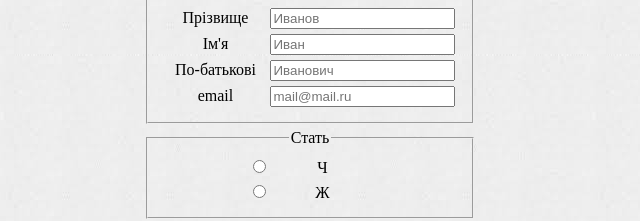
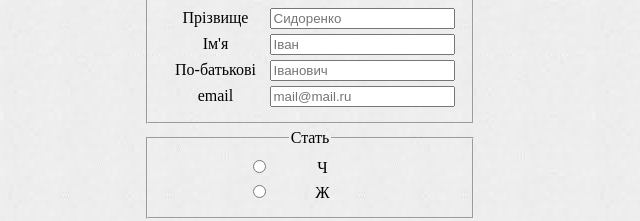
Before and after one commit to theromanovich/dzavd, a plain HTML site: page index.html in a window 1280 px wide. Shown: the part 1814-2035 px from the top of the page, 330-970 px from the left. Drawn offline with Linux system fonts and the light colour scheme.

Commit message:
Update index.html

```diff
--- a/index.html
+++ b/index.html
@@ -119,12 +119,12 @@
                     id="surname"
                     type="text"
                     name="surname"
-                    placeholder="Иванов"
+                    placeholder="Сидоренко"
                   />
                 </div>
                 <div>
                   <label for="name">Ім'я</label>
-                  <input id="name" type="text" name="name" placeholder="Иван" />
+                  <input id="name" type="text" name="name" placeholder="Іван" />
                 </div>
                 <div>
                   <label for="patronymic">По-батькові</label>
@@ -132,7 +132,7 @@
                     id="patronymic"
                     type="text"
                     name="patronymic"
-                    placeholder="Иванович"
+                    placeholder="Іванович"
                   />
                 </div>
                 <div>
```
